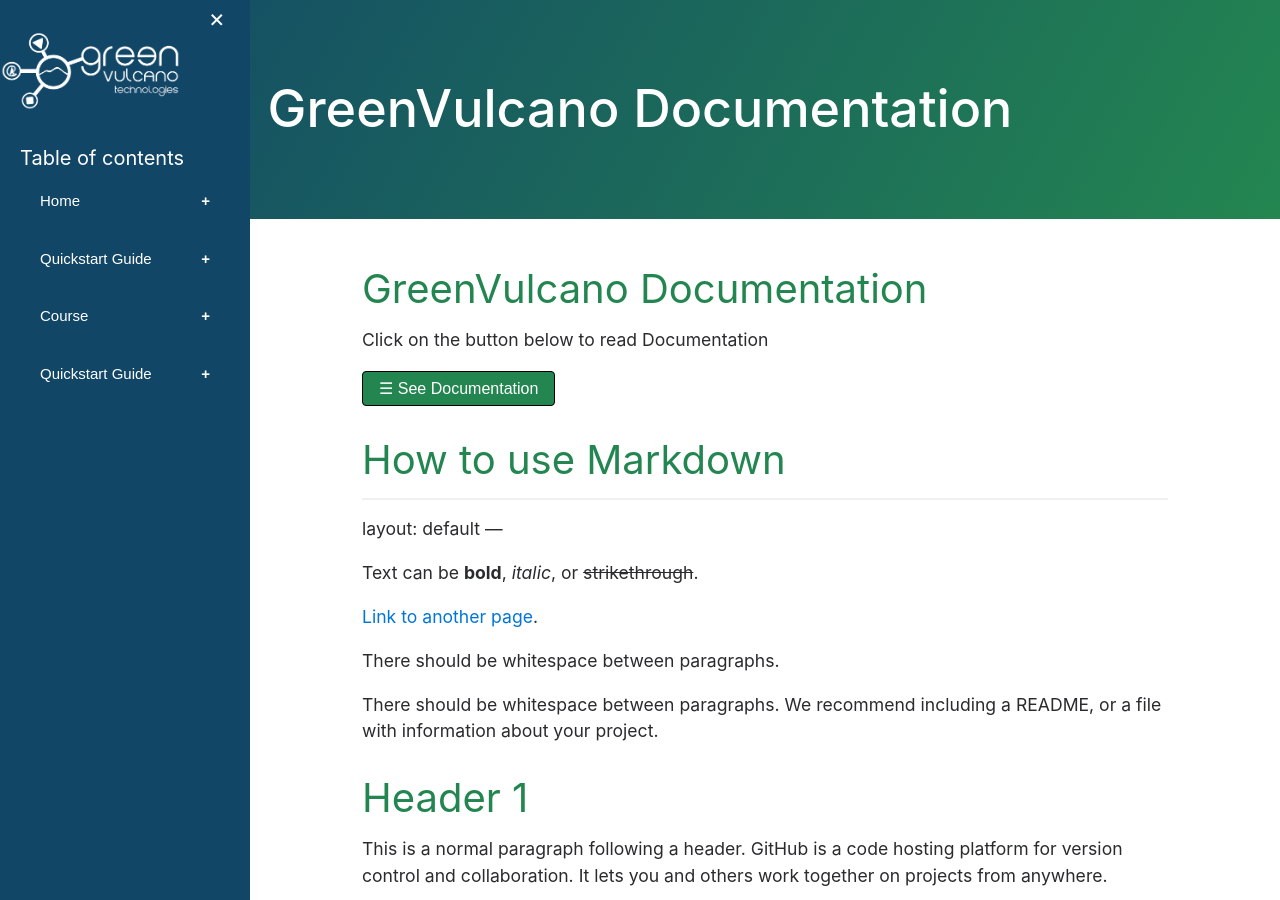
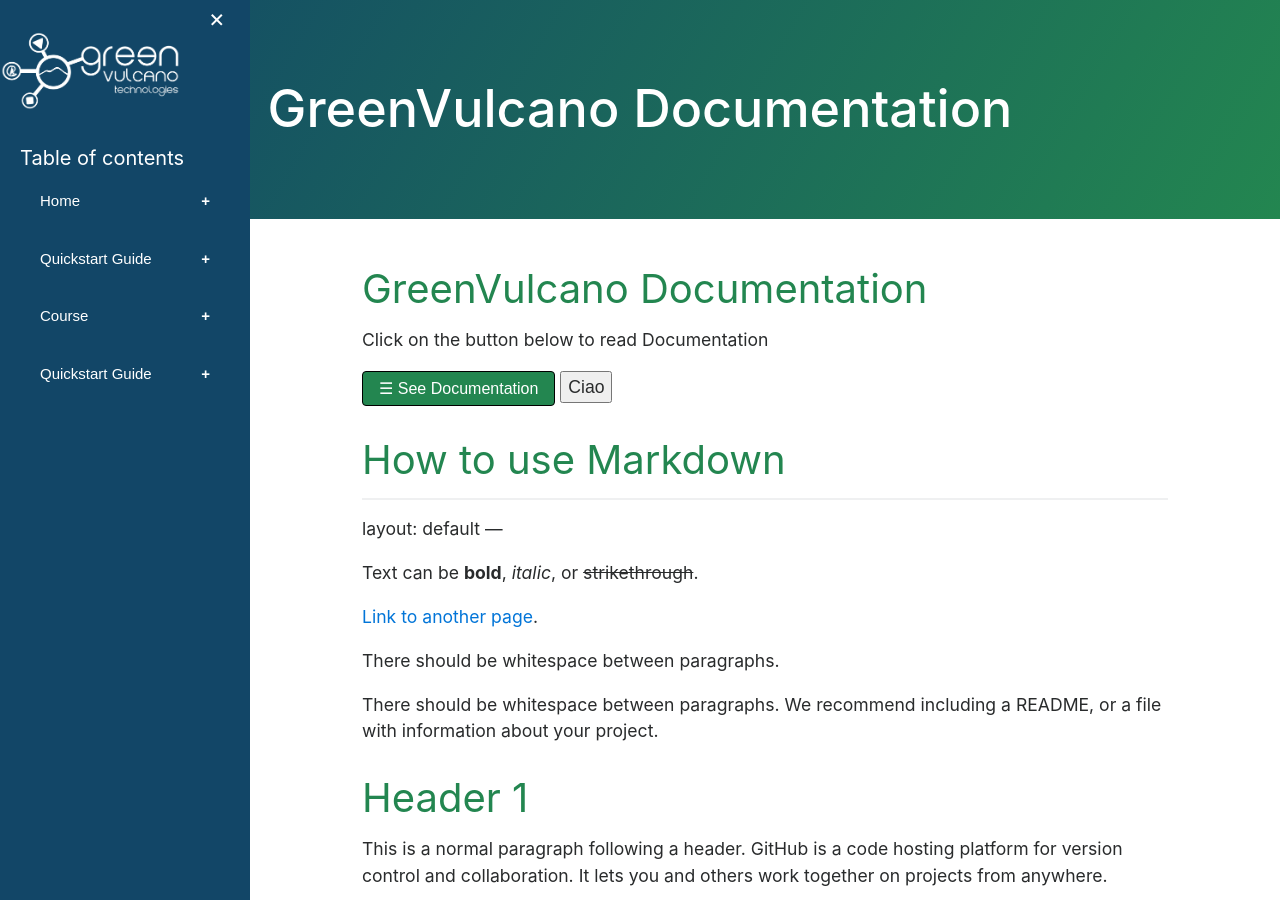
Before and after one commit to dianamw/GreenVulcano-Beta, a Jekyll site: the page built from index.md, in a window 1280 px wide and 900 px high. Built offline with Jekyll 4.4.1, drawn with Linux system fonts in a browser that asks for light colours; our own code applies the rules of GitHub Pages for plain Markdown files; the repository's description, which GitHub fills in, is left out.

Commit message:
Update body.html

```diff
--- a/_includes/body.html
+++ b/_includes/body.html
@@ -65,6 +65,7 @@
       <h1>GreenVulcano Documentation</h1>
       <p>Click on the button below to read Documentation</p>
 	    <button class="Button Button-green" onclick="openNav();">&#9776; See Documentation</button>
+	    <button class"btn btn-primary">Ciao</button>
       {{ content }}
 	<!-- Here ends the Main -->
 </body>
```
